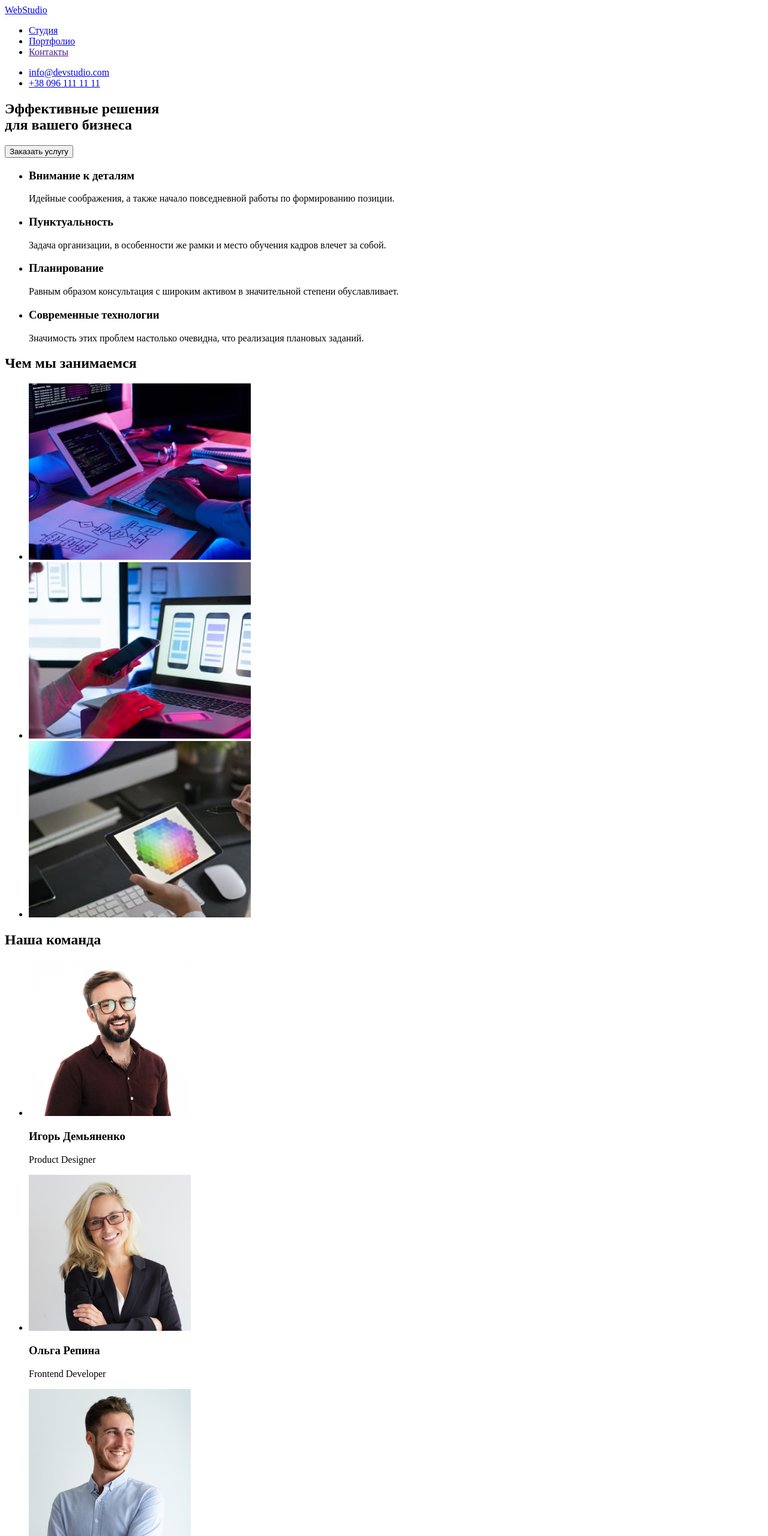
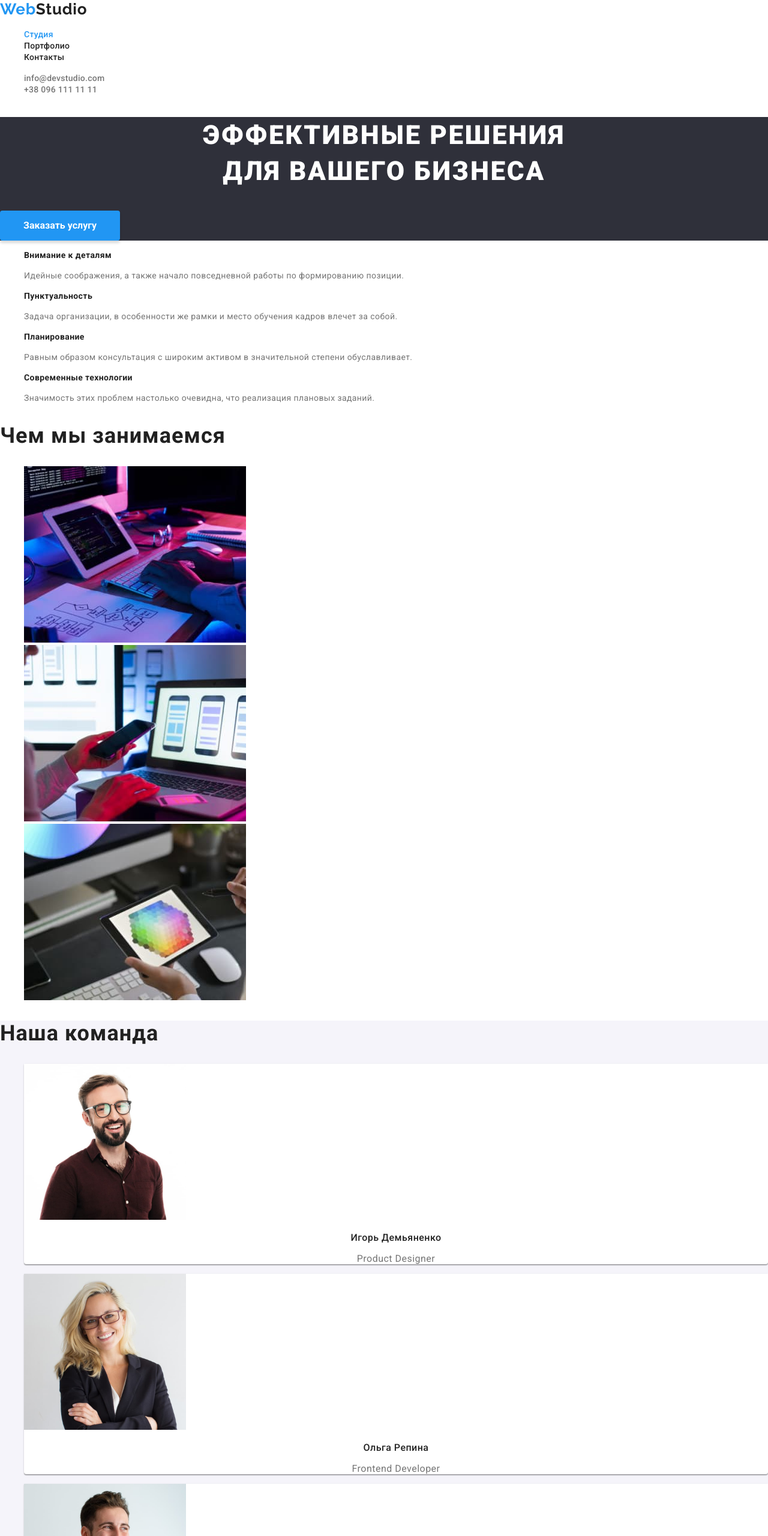
Before and after one commit to vityaNazarov/goit-markup-hw-02, a plain HTML site: page index.html in a window 1280 px wide. Shown: the top 2560 px of the page at 60% size. Drawn offline with Linux system fonts and the light colour scheme.

Commit message:
разметка и стили дз 2

```diff
--- a/css/styles.css
+++ b/css/styles.css
@@ -11,8 +11,10 @@ ul {
 }
 
 body {
+  margin: 0;
+  padding: 0;
   font-family: Roboto, sans-serif;
-  background-color: red;
+  background-color: var(--text-color-button);
   color: var(--title-text-color);
 }
 
@@ -20,26 +22,45 @@ body {
 
 .logotype {
   color: var(--text-color-blue);
+  font-family: 'Raleway';
+  font-style: normal;
+  font-weight: 700;
+  font-size: 26px;
+  line-height: 31px;
+  letter-spacing: 0.03em;
+  text-decoration: none;
 }
 
 .logotype-secondary {
-  color: #000000;
-}
-
-.logotype-secondary.footer {
-  color: var(--text-color-button);
+  color: var(--title-text-color);
 }
 
 /* ссылки шапки */
 
 .link-header {
   color: var(--title-text-color);
+  font-style: normal;
+  font-weight: 500;
+  font-size: 14px;
+  line-height: 16px;
+  letter-spacing: 0.02em;
+  text-decoration: none;
+}
+
+.link-header.active {
+  color: var(--text-color-blue);
 }
 
 /* контакты шапки */
 
 .contacts-header {
   color: var(--primary-text-color);
+  text-decoration: none;
+  font-style: normal;
+  font-weight: 500;
+  font-size: 14px;
+  line-height: 16px;
+  letter-spacing: 0.02em;
 }
 
 .contacts-header.accent:hover {
@@ -50,12 +71,88 @@ body {
   color: var(--text-color-blue);
 }
 
+/* main */
+
+.section-desissions {
+  background-color: #2f303a;
+}
+
+.section-desissions > .title {
+  font-family: 'Roboto';
+  font-style: normal;
+  font-weight: 900;
+  font-size: 44px;
+  line-height: 60px;
+  text-align: center;
+  letter-spacing: 0.06em;
+  text-transform: uppercase;
+  color: var(--text-color-button);
+}
+
+.title-button {
+  width: 200px;
+  height: 50px;
+  left: 700px;
+  top: 430px;
+  background-color: var(--text-color-blue);
+  box-shadow: 0px 4px 4px rgba(0, 0, 0, 0.15);
+  border-radius: 4px;
+  border: none;
+
+  font-family: 'Roboto';
+  font-style: normal;
+  font-weight: 700;
+  font-size: 16px;
+  line-height: 30px;
+  color: var(--text-color-button);
+}
+
+.differences {
+  font-style: normal;
+  font-weight: 700;
+  font-size: 14px;
+  line-height: 16px;
+  letter-spacing: 0.03em;
+  color: var(--title-text-color);
+}
+
+.differences-text {
+  font-style: normal;
+  font-weight: 400;
+  font-size: 14px;
+  line-height: 24px;
+  letter-spacing: 0.03em;
+
+  color: var(--primary-text-color);
+}
+
+.team-interests {
+  font-style: normal;
+  font-weight: 700;
+  font-size: 36px;
+  line-height: 42px;
+  letter-spacing: 0.03em;
+  color: var(--title-text-color);
+}
+
 /* кнопки */
 
 .nav-button {
   background-color: var(--button-color);
   color: var(--title-text-color);
   cursor: pointer;
+  font-style: normal;
+  font-weight: 500;
+  font-size: 16px;
+  line-height: 26px;
+  text-align: center;
+  letter-spacing: 0.03em;
+
+  width: 128px;
+  height: 38px;
+  left: 576px;
+  top: 174px;
+  border: 0;
 }
 
 .nav-button:hover {
@@ -67,22 +164,111 @@ body {
   background-color: var(--text-color-blue);
   color: var(--text-color-button);
 }
+
 /* картинки */
 
-.image-header {
+.image {
+  box-sizing: border-box;
+
+  width: 370px;
+  height: 404px;
+  left: 215px;
+  top: 262px;
+  background: var(--text-color-button);
+  border: 1px solid #eeeeee;
+}
+
+.image .image-header {
+  color: var(--title-text-color);
+  font-style: normal;
+  font-weight: 700;
+  font-size: 18px;
+  line-height: 36px;
+  letter-spacing: 0.06em;
+  margin: 0;
+}
+
+.image .image-text {
+  color: var(--primary-text-color);
+  font-size: 16px;
+  line-height: 30px;
+  letter-spacing: 0.03em;
+  margin: 0;
+}
+
+.section-team {
+  background-color: var(--button-color);
+}
+
+.team-photo {
+  background: var(--text-color-button);
+
+  box-shadow: 0px 1px 3px rgba(0, 0, 0, 0.12), 0px 1px 1px rgba(0, 0, 0, 0.14),
+    0px 2px 1px rgba(0, 0, 0, 0.2);
+  border-radius: 0px 0px 4px 4px;
+  border: none;
+}
+
+.team-name {
+  font-style: normal;
+  font-weight: 500;
+  font-size: 16px;
+  line-height: 19px;
+
+  text-align: center;
+  letter-spacing: 0.03em;
+
   color: var(--title-text-color);
 }
 
-.image-text {
+.team-job {
+  font-style: normal;
+  font-weight: 400;
+  font-size: 16px;
+  line-height: 19px;
+
+  text-align: center;
+  letter-spacing: 0.03em;
+
   color: var(--primary-text-color);
 }
 
 /* footer */
 
+.footer {
+  background-color: #2f303a;
+}
+
 .logotype-secondary.footer {
   color: var(--text-color-button);
 }
 
-.contacts-header.address {
+.contacts-footer.address {
   color: var(--text-color-button);
 }
+
+.contacts-footer.accent {
+  font-family: 'Roboto';
+  font-style: normal;
+  font-weight: 400;
+  font-size: 14px;
+  line-height: 24px;
+
+  letter-spacing: 0.03em;
+
+  color: rgba(255, 255, 255, 0.6);
+}
+
+.contacts-footer.accent:hover,
+.contacts-footer.accent:focus {
+  color: var(--text-color-blue);
+}
+
+.contacts-footer {
+  text-decoration: none;
+}
+
+.footer-list {
+  font-family: 'Roboto';
+  font-style: normal;
+}
--- a/index.html
+++ b/index.html
@@ -5,62 +5,82 @@
     <meta http-equiv="X-UA-Compatible" content="IE=edge" />
     <meta name="viewport" content="width=device-width, initial-scale=1.0" />
     <title>Студия</title>
-    <link rel="stylesheet" href="styles.css" />
+    <link rel="stylesheet" href="./css/styles.css" />
+    <link rel="preconnect" href="https://fonts.googleapis.com" />
+    <link rel="preconnect" href="https://fonts.gstatic.com" crossorigin />
+    <link
+      href="https://fonts.googleapis.com/css2?family=Raleway:wght@700&family=Roboto:wght@400;500;700;900&display=swap"
+      rel="stylesheet"
+    />
   </head>
   <body>
     <!-- header -->
     <header>
-      <!-- logo -->
+      <!-- логотип -->
 
-      <a href="index.html" lang="en">Web<span>Studio</span></a>
+      <a href="index.html" lang="en" class="logotype"
+        >Web<span class="logotype-secondary">Studio</span></a
+      >
       <nav>
+        <!-- ссылки шапки -->
         <ul>
-          <li><a href="./index.html">Студия</a></li>
-          <li><a href="./portfolio.html">Портфолио</a></li>
-          <li><a href="">Контакты</a></li>
+          <li><a href="./index.html" class="link-header active">Студия</a></li>
+          <li><a href="./portfolio.html" class="link-header">Портфолио</a></li>
+          <li><a href="" class="link-header">Контакты</a></li>
         </ul>
       </nav>
+      <!-- контакты шапки -->
       <ul>
-        <li><a href="mailto:info@devstudio.com">info@devstudio.com</a></li>
-        <li><a href="tel:+380961111111">+38 096 111 11 11</a></li>
+        <li>
+          <a href="mailto:info@devstudio.com" lang="en" class="contacts-header accent"
+            >info@devstudio.com</a
+          >
+        </li>
+        <li>
+          <a href="tel:+380961111111" class="contacts-header accent">+38 096 111 11 11</a>
+        </li>
       </ul>
     </header>
     <!-- main -->
     <main>
-      <section>
-        <h1>
+      <section class="section-desissions">
+        <h1 class="title">
           Эффективные решения <br />
           для вашего бизнеса
         </h1>
-        <button type="button">Заказать услугу</button>
+        <button type="button" class="title-button">Заказать услугу</button>
       </section>
       <section>
         <h2 hidden>Наши отличия</h2>
         <ul>
           <li>
-            <h3>Внимание к деталям</h3>
-            <p>Идейные соображения, а также начало повседневной работы по формированию позиции.</p>
+            <h3 class="differences">Внимание к деталям</h3>
+            <p class="differences-text">
+              Идейные соображения, а также начало повседневной работы по формированию позиции.
+            </p>
           </li>
           <li>
-            <h3>Пунктуальность</h3>
-            <p>
+            <h3 class="differences">Пунктуальность</h3>
+            <p class="differences-text">
               Задача организации, в особенности же рамки и место обучения кадров влечет за собой.
             </p>
           </li>
           <li>
-            <h3>Планирование</h3>
-            <p>
+            <h3 class="differences">Планирование</h3>
+            <p class="differences-text">
               Равным образом консультация с широким активом в значительной степени обуславливает.
             </p>
           </li>
           <li>
-            <h3>Современные технологии</h3>
-            <p>Значимость этих проблем настолько очевидна, что реализация плановых заданий.</p>
+            <h3 class="differences">Современные технологии</h3>
+            <p class="differences-text">
+              Значимость этих проблем настолько очевидна, что реализация плановых заданий.
+            </p>
           </li>
         </ul>
       </section>
       <section>
-        <h2>Чем мы занимаемся</h2>
+        <h2 class="team-interests">Чем мы занимаемся</h2>
         <ul>
           <li>
             <img src="./images/img(1).jpg" alt="печатает на клавиатуре" width="370" height="294" />
@@ -74,50 +94,62 @@
           </li>
         </ul>
       </section>
-      <section>
-        <h2>Наша команда</h2>
+      <section class="section-team">
+        <h2 class="team-interests">Наша команда</h2>
         <ul>
-          <li>
+          <li class="team-photo">
             <img src="./images/img(person1)(1).jpg" alt="мужчина" width="270" height="260" />
-            <h3>Игорь Демьяненко</h3>
-            <p lang="en">Product Designer</p>
+            <h3 class="team-name">Игорь Демьяненко</h3>
+            <p class="team-job" lang="en">Product Designer</p>
           </li>
-          <li>
+          <li class="team-photo">
             <img src="./images/img(person2)(1).jpg" alt="женщина" width="270" height="260" />
-            <h3>Ольга Репина</h3>
-            <p lang="en">Frontend Developer</p>
+            <h3 class="team-name">Ольга Репина</h3>
+            <p class="team-job" lang="en">Frontend Developer</p>
           </li>
-          <li>
+          <li class="team-photo">
             <img src="./images/img(person3)(1).jpg" alt="мужчина" width="270" height="260" />
-            <h3>Николай Тарасов</h3>
-            <p lang="en">Marketing</p>
+            <h3 class="team-name">Николай Тарасов</h3>
+            <p class="team-job" lang="en">Marketing</p>
           </li>
-          <li>
-            <img src="./images/img(person4)(1).jpg" alt="мужчина" width="270" height="260" />
-            <h3>Михаил Ермаков</h3>
-            <p lang="en">UI Designer</p>
+          <li class="team-photo">
+            <img
+              class="team-photo"
+              src="./images/img(person4)(1).jpg"
+              alt="мужчина"
+              width="270"
+              height="260"
+            />
+            <h3 class="team-name">Михаил Ермаков</h3>
+            <p class="team-job" lang="en">UI Designer</p>
           </li>
         </ul>
       </section>
     </main>
     <!-- footer -->
-    <footer>
-      <!-- logo -->
-      <a href="index.html" lang="en">Web<span>Studio</span></a>
-      <address>
+    <footer class="footer">
+      <a href="index.html" lang="en" class="logotype"
+        >Web<span class="logotype-secondary footer">Studio</span></a
+      >
+      <address class="footer-list">
         <ul>
           <li>
             <a
               href="https://goo.gl/maps/YywnYqMMY18rzYBH6"
               target="_blank"
               rel="noreferrer noopener"
+              class="contacts-footer address"
               >г. Киев, пр-т Леси Украинки, 26</a
             >
           </li>
           <li>
-            <a href="mailto:info@devstudio.com" lang="en">info@devstudio.com</a>
+            <a href="mailto:info@devstudio.com" lang="en" class="contacts-footer accent"
+              >info@devstudio.com</a
+            >
           </li>
-          <li><a href="tel:+380961111111">+38 096 111 11 11</a></li>
+          <li>
+            <a href="tel:+380961111111" class="contacts-footer accent">+38 096 111 11 11</a>
+          </li>
         </ul>
       </address>
     </footer>
```
Also changed, not shown: portfolio.html (+8 -6 lines).
